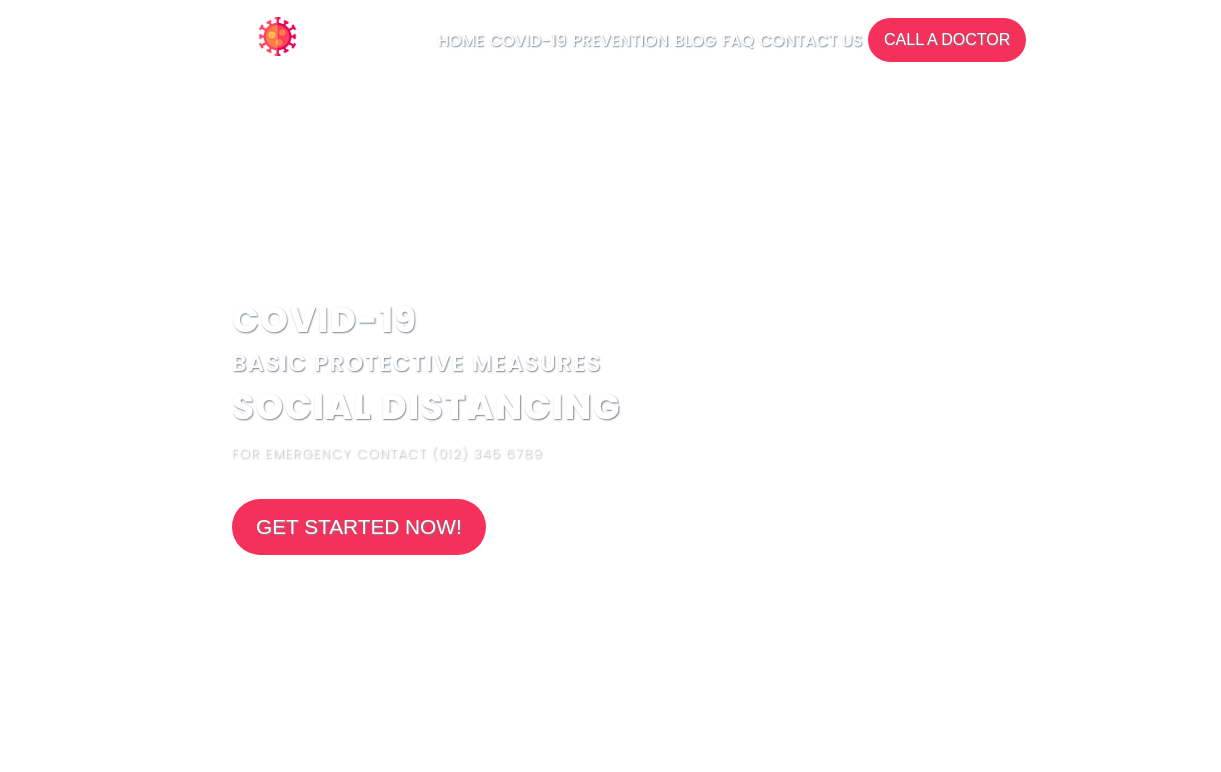
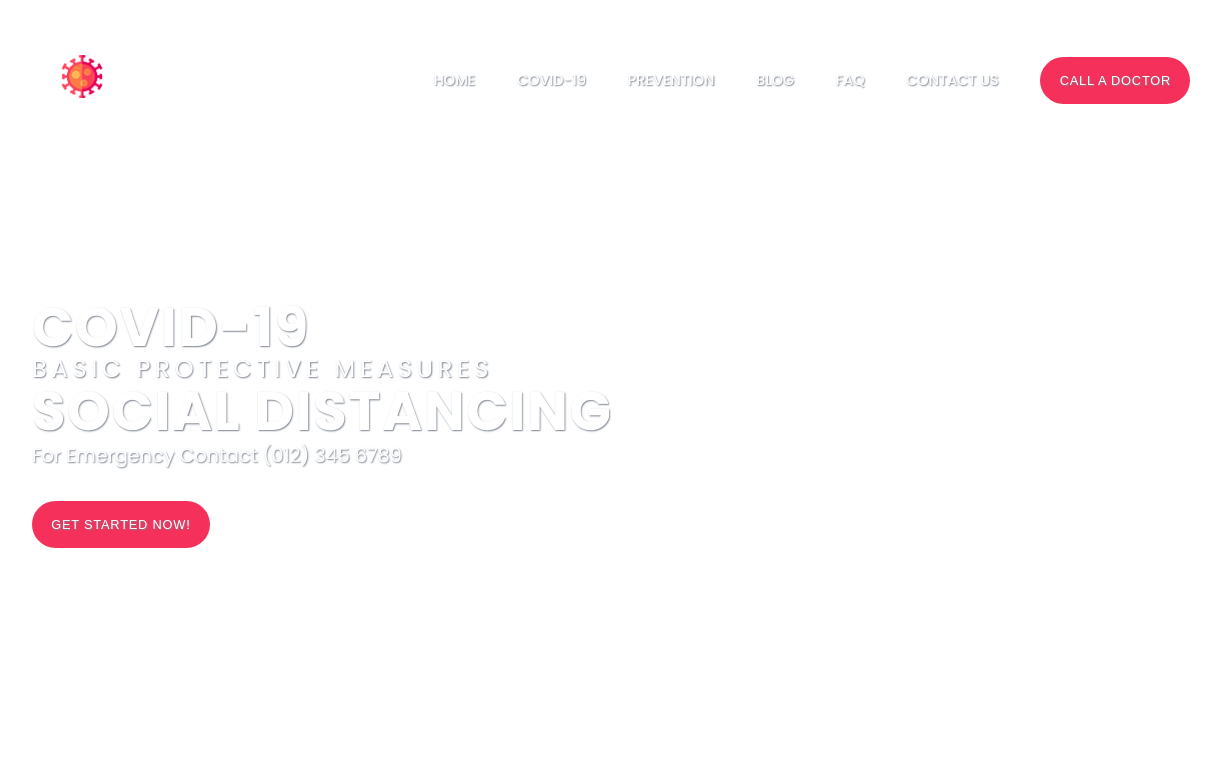
Before and after one commit to SashBFa/corona-challenge, a website: page index.html in a window 1536 px wide. Shown: the top 772 px of the page, without its empty margins (136-1357 px from the left). Drawn offline with nearby package versions, Linux system fonts and the light colour scheme.

Commit message:
head perfect

```diff
--- a/assets/scss/_buttons.scss
+++ b/assets/scss/_buttons.scss
@@ -14,15 +14,21 @@
 }
 @media screen and (min-width: 767px){
     .butt{
-        &--medium{
-            @include fontS(1);
-            padding: .8rem 1rem;
-        }
+        @include fontS(0.9);
+        padding: .8rem .8rem;
+        letter-spacing: 0.05rem;
     }
 }
 @media screen and (min-width: 1024px){
 
 }
 @media screen and (min-width: 1440px){
-
+    .butt{
+        @include fontS(0.8);
+        padding: 1rem 1.2rem;
+        letter-spacing: 0.05rem;
+        &--medium{
+            @include fontS(0.8);
+        }
+    }
 }
--- a/assets/scss/_header.scss
+++ b/assets/scss/_header.scss
@@ -5,7 +5,7 @@
     position: relative;
     &__highTitle{
         width: 90%;
-        max-width: 50rem;
+        max-width: 55rem;
         margin: 0 auto 0 auto;
         height: calc(100% - 5rem);
         @include flexCR;
@@ -15,30 +15,38 @@
     }
     &__image{
         position: absolute;
-        width: 25rem;
-        right: 3rem;
+        width: 30rem;
+        right: 0rem;
         bottom: 0;
     }
     &__title{
         color: $colWhite;
         text-shadow: $shadWhite;
         letter-spacing: 0.1rem;
-        @include fontS(2.2);
+        @include fontS(2.5);
         text-transform: uppercase;
-        font-weight: 800;
+        font-weight: 700;
+        line-height: 2.2rem;
     }
     &__p{
         @extend .header__title;
-        @include fontS(1.4);
-        font-weight: 600;
+        @include fontS(1.1);
+        font-weight: 400;
+        line-height: 1.9rem;
+        letter-spacing: 0.3rem;
         &--large{
-            @include fontS(2.2);
+            @include fontS(2.5);
             text-transform: uppercase;
-            font-weight: 800;
+            font-weight: 700;
+            letter-spacing: 0.1rem;
+            line-height: 2.5rem;
         }
         &--mini{
             @include fontS(0.8);
-            font-weight: 200;
+            font-weight: 400;
+            text-transform: none;
+            letter-spacing: 0rem;
+            line-height: 0.8rem;
         }
     }
     &__butt{
@@ -51,11 +59,59 @@
         &__image{
             width: 35rem;
         }
+        &__highTitleBloc{
+            padding-bottom: 7rem;
+        }
     }
 }
 @media screen and (min-width: 1024px){
-
+    .header{
+        &__image{
+            width: 35rem;
+        }
+        &__highTitleBloc{
+            padding-bottom: 0rem;
+        }
+        &__title{
+            @include fontS(2.2);
+            line-height: 2.2rem;
+        }
+        &__p{
+            @include fontS(1.1);
+            &--large{
+                @include fontS(2.2);
+                line-height: 2.2rem;
+            }
+        }
+    }
 }
 @media screen and (min-width: 1440px){
-
+    .header{
+        &__highTitle{
+            max-width: 75rem;
+            }
+        &__image{
+            width: 60rem;
+        }
+        &__title{
+            letter-spacing: 0.1rem;
+            @include fontS(3.4);
+            line-height: 3.4rem;
+        }
+        &__p{
+            @include fontS(1.5);
+            line-height: 1.9rem;
+            letter-spacing: 0.3rem;
+            &--large{
+                @include fontS(3.4);
+                letter-spacing: 0.1rem;
+                line-height: 3.4rem;
+            }
+            &--mini{
+                @include fontS(1.2);
+                letter-spacing: 0rem;
+                line-height: 0.8rem;
+            }
+        }
+    }
 }
--- a/assets/scss/_layout.scss
+++ b/assets/scss/_layout.scss
@@ -16,7 +16,6 @@ body{
 .container{
     position: relative;
     margin: 0 auto;
-    max-width: 1440px;
     font-family: 'Poppins', sans-serif;
 }
 
--- a/assets/scss/_navbar.scss
+++ b/assets/scss/_navbar.scss
@@ -1,30 +1,30 @@
 .nav{
     z-index: 1;
     width: 90%;
-    max-width: 50rem;
+    max-width: 55rem;
     margin: 0 auto;
     height: 5rem;
     @include flexRSB;
     &__logo{
         margin-top: 1rem;
-        width: 10rem;
+        width: 9rem;
         cursor: pointer;
     }
     &__box{
         position: absolute;
         width: 0rem;
         top:5rem;
-        right: 0;
+        right: 5%;
         list-style: none;
         display: grid;
-        background: $colWhite;
+        background: $colWhite2;
         z-index: 1;
         text-transform: uppercase;
         padding: 1.5rem;
         transition: 1s ease;
         box-shadow: $shadWhite;
-        opacity: 0;
-        transform: translateX(-150%);
+        visibility: hidden;
+        transform: translateX(-200%);
     }
     &__item{
         text-decoration: none;
@@ -33,11 +33,17 @@
         font-weight: 500;
         text-shadow: $shadNav1;
         cursor: pointer;
+        visibility: hidden;
     }
     &__branch{
         text-align: center;
         height: 4.5rem;
         @include flexC;
+    }
+}
+.butt{
+    &--medium{
+        visibility: hidden;
     }
 }
 .toggle{
@@ -63,36 +69,53 @@
     }
     .nav{
         &__box{
-            opacity: 1;
-            width: 100%;
+            visibility: visible;
+            width: 90%;
             transform: translateX(0);
+        }
+        &__item{
+            visibility: visible;
+        }
+    }
+    .butt{
+        &--medium{
+            visibility: visible;
         }
     }
 }
 @media screen and (min-width: 767px){
     .nav{
+        padding-top: 2rem;
         &__logo{
             margin-top: 0;
         }
         &__box{
             position: relative;
             top:0;
-            width: 75%;
+            width: 70%;
+            right: 0;
             @include flexRSE;
             background: transparent;
             padding: 0rem;
             box-shadow: none;
-            opacity: 1;
+            visibility: visible;
             transform: translateX(0);
         }
         &__item{
-            @include fontS(1);
+            @include fontS(0.9);
             color: $colWhite;
             text-shadow: $shadWhite;
+            visibility: visible;
+
             &:hover{
                 color: $colNav1;
                 text-shadow: $shadNav1;
             }
+        }
+    }
+    .butt{
+        &--medium{
+            visibility: visible;
         }
     }
     .toggle{
@@ -103,5 +126,11 @@
 
 }
 @media screen and (min-width: 1440px){
-
+    .nav{
+        max-width: 75rem;
+        padding-top: 5rem;
+        &__logo{
+            width: 11rem;
+        }
+    }
 }
--- a/assets/scss/_variables.scss
+++ b/assets/scss/_variables.scss
@@ -1,4 +1,5 @@
 $colWhite:#FFF;
+$colWhite2:rgba(255, 255, 255, 0.85);
 $shadWhite: 0.05rem 0.05rem 0.1rem #7D8491;
 
 $colButt:#F5305A;
```
Also changed, not shown: assets/css/style.css, 1 other file.
